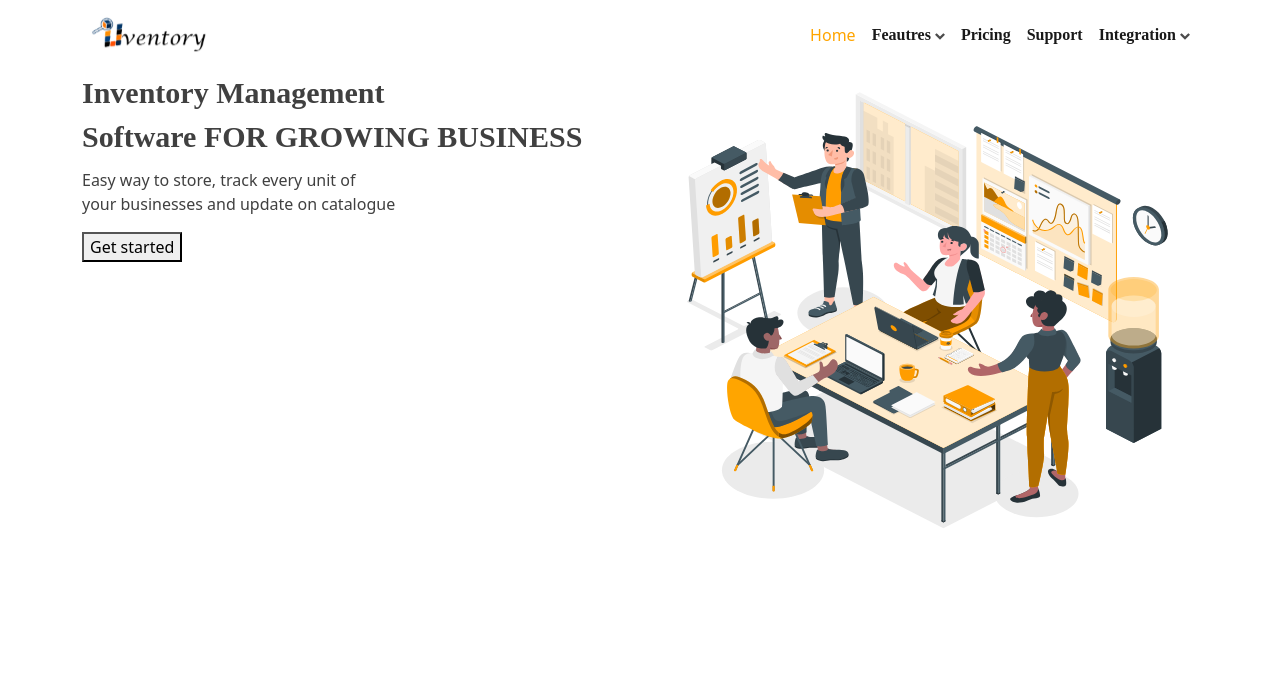
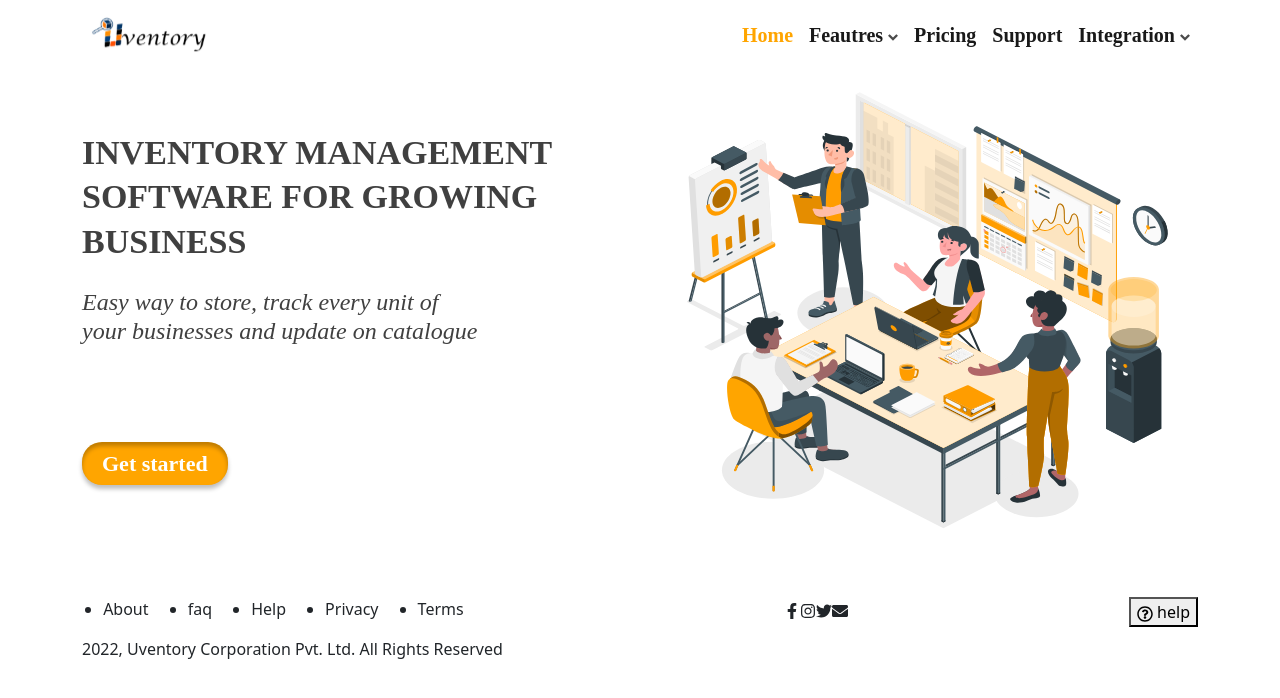
Before and after one commit to Simeon09/uventry, a React (Create React App) app: page / in a window 1280 px wide. Shown: the top 698 px of the page. Built offline with nearby package versions, Linux system fonts and the light colour scheme.

Commit message:
section one

```diff
--- a/package.json
+++ b/package.json
@@ -10,6 +10,7 @@
     "react": "^18.2.0",
     "react-bootstrap": "^2.4.0",
     "react-dom": "^18.2.0",
+    "react-icons": "^4.4.0",
     "react-scripts": "5.0.1",
     "sass": "^1.53.0",
     "web-vitals": "^2.1.4"
--- a/src/components/Navbar/Navbar.jsx
+++ b/src/components/Navbar/Navbar.jsx
@@ -12,6 +12,12 @@ import Row from 'react-bootstrap/Row';
 import Col from 'react-bootstrap/Col';
 import office from '../assests/Images/office img.svg'
 import Image from 'react-bootstrap/Image'
+import { FaFacebookF } from "react-icons/fa";
+import { FaTwitter} from "react-icons/fa";
+import {FaInstagram} from "react-icons/fa";
+import {FaEnvelope} from "react-icons/fa";
+import {FaRegQuestionCircle} from "react-icons/fa";
+
 
 function NavScrollExample() {
   return (
@@ -50,18 +56,44 @@ function NavScrollExample() {
         </Navbar>
         <Container>
             <Row>
-                <Col md className='sectionOne'><h3>Inventory Management <br></br>
-                    Software FOR GROWING BUSINESS</h3>
+                <Col lg className='sectionOne'><h3>INVENTORY MANAGEMENT <br></br>
+                    SOFTWARE FOR GROWING BUSINESS</h3>
 
                     <p>Easy way to store, track every unit of  <br></br>
                         your businesses and update on catalogue</p>
 
                     <button>Get started</button>
                 </Col>
-                <Col md >
+                <Col lg >
                 <img src={office} className='img-fluid' alt='land' />
                 </Col>
             </Row>
+        </Container>
+        <Container>
+        <footer>
+
+
+                <div>
+                    <ul>
+                        <li>About</li>
+                        <li>faq</li>
+                        <li>Help</li>
+                        <li>Privacy</li>
+                        <li>Terms</li>
+                    </ul>
+                    <p>2022, Uventory Corporation Pvt. Ltd. All Rights Reserved</p>
+                </div>
+                <div>
+                    <FaFacebookF/>
+                    <FaInstagram/>
+                    <FaTwitter/>
+                    <FaEnvelope/>
+                </div>
+                <div>
+                <button><FaRegQuestionCircle/> help</button>
+                </div>
+
+        </footer>
         </Container>
     </div>
   );
--- a/src/components/Navbar/sass/Navbar.css
+++ b/src/components/Navbar/sass/Navbar.css
@@ -12,10 +12,14 @@
   font-family: lucida;
   font-weight: 600;
   color: #404040;
+  font-size: 20px;
 }
 
 .home {
   color: #FFA500 !important;
+  font-family: lucida;
+  font-weight: 600;
+  font-size: 20px;
 }
 
 .sectionOne {
@@ -25,7 +29,55 @@
 .sectionOne h3 {
   font-family: lucida;
   font-weight: 600;
-  font-size: 30px;
+  font-size: 34px;
   line-height: 44.75px;
+  padding-top: 60px;
+}
+
+.sectionOne p {
+  font-family: lucida;
+  font-weight: 400;
+  font-style: italic;
+  line-height: 1.2;
+  font-size: 24px;
+  padding-top: 15px;
+  padding-bottom: 80px;
+}
+
+.sectionOne button {
+  background: #FFA500;
+  color: white;
+  font-family: lucida;
+  font-weight: 600;
+  border-radius: 20px;
+  font-size: 22px;
+  padding: 5px 20px;
+  -webkit-box-shadow: 0px 4px 4px rgba(0, 0, 0, 0.25), inset 0px 4px 4px rgba(0, 0, 0, 0.25);
+          box-shadow: 0px 4px 4px rgba(0, 0, 0, 0.25), inset 0px 4px 4px rgba(0, 0, 0, 0.25);
+  border: #FFA500;
+}
+
+.sectionOne button:hover {
+  background-color: green;
+}
+
+footer {
+  display: -webkit-box;
+  display: -ms-flexbox;
+  display: flex;
+  -webkit-box-pack: justify;
+      -ms-flex-pack: justify;
+          justify-content: space-between;
+  padding-top: 40px;
+}
+
+footer div:first-child ul {
+  display: -webkit-box;
+  display: -ms-flexbox;
+  display: flex;
+  -webkit-box-pack: space-evenly;
+      -ms-flex-pack: space-evenly;
+          justify-content: space-evenly;
+  margin-left: -50px;
 }
 /*# sourceMappingURL=Navbar.css.map */
--- a/src/components/Navbar/sass/Navbar.scss
+++ b/src/components/Navbar/sass/Navbar.scss
@@ -10,19 +10,59 @@
     font-family: lucida;
     font-weight: 600;
     color: #404040;
+    font-size: 20px;
 
 }
 .home{
     color: #FFA500 !important;
+    font-family: lucida;
+    font-weight: 600;
+    font-size: 20px;
+
 
 }
 .sectionOne{
     h3{
         font-family: lucida;
         font-weight: 600;
-        font-size: 30px;
+        font-size: 34px;
         line-height: 44.75px;
+        padding-top: 60px;
     }
     color: #404040;
-
+    p{
+        font-family: lucida;
+        font-weight: 400;
+        font-style: italic;
+        line-height: 1.2;
+        font-size: 24px;
+        padding-top: 15px;
+        padding-bottom: 80px;
+    }
+    button{
+        background: #FFA500;
+        color: white;
+        font-family: lucida;
+        font-weight: 600;
+        border-radius: 20px;
+        font-size: 22px;
+        padding: 5px 20px;
+        box-shadow:0px 4px 4px rgba(0, 0, 0, 0.25), inset 0px 4px 4px rgba(0, 0, 0, 0.25);
+        border: #FFA500;
+        &:hover{
+            background-color: green;
+        }
+    }
 }
+footer{
+    display: flex;
+    justify-content: space-between;
+    padding-top: 40px;
+    div:first-child{
+        ul{
+            display: flex;
+            justify-content: space-evenly;
+            margin-left: -50px;
+        }
+    }
+}
```
Also changed, not shown: 2 other files (tests, documents, lock files or other folders).
